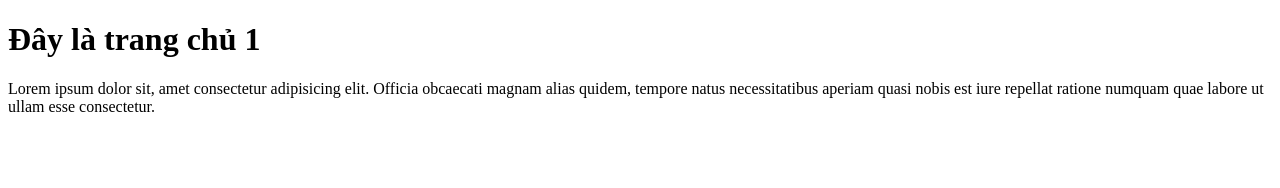
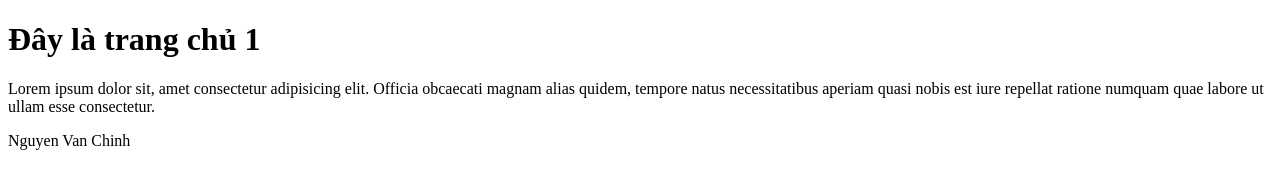
Before and after one commit to nguyenchinhh/khoa-t4-bai13, a plain HTML site: page index.html in a window 1280 px wide. Drawn offline with Linux system fonts and the light colour scheme.

Commit message:
Update page home

```diff
--- a/index.html
+++ b/index.html
@@ -8,5 +8,6 @@
 <body>
   <h1>Đây là trang chủ 1</h1>
   <p>Lorem ipsum dolor sit, amet consectetur adipisicing elit. Officia obcaecati magnam alias quidem, tempore natus necessitatibus aperiam quasi nobis est iure repellat ratione numquam quae labore ut ullam esse consectetur.</p>
+  <p>Nguyen Van Chinh</p>
 </body>
 </html>
```
